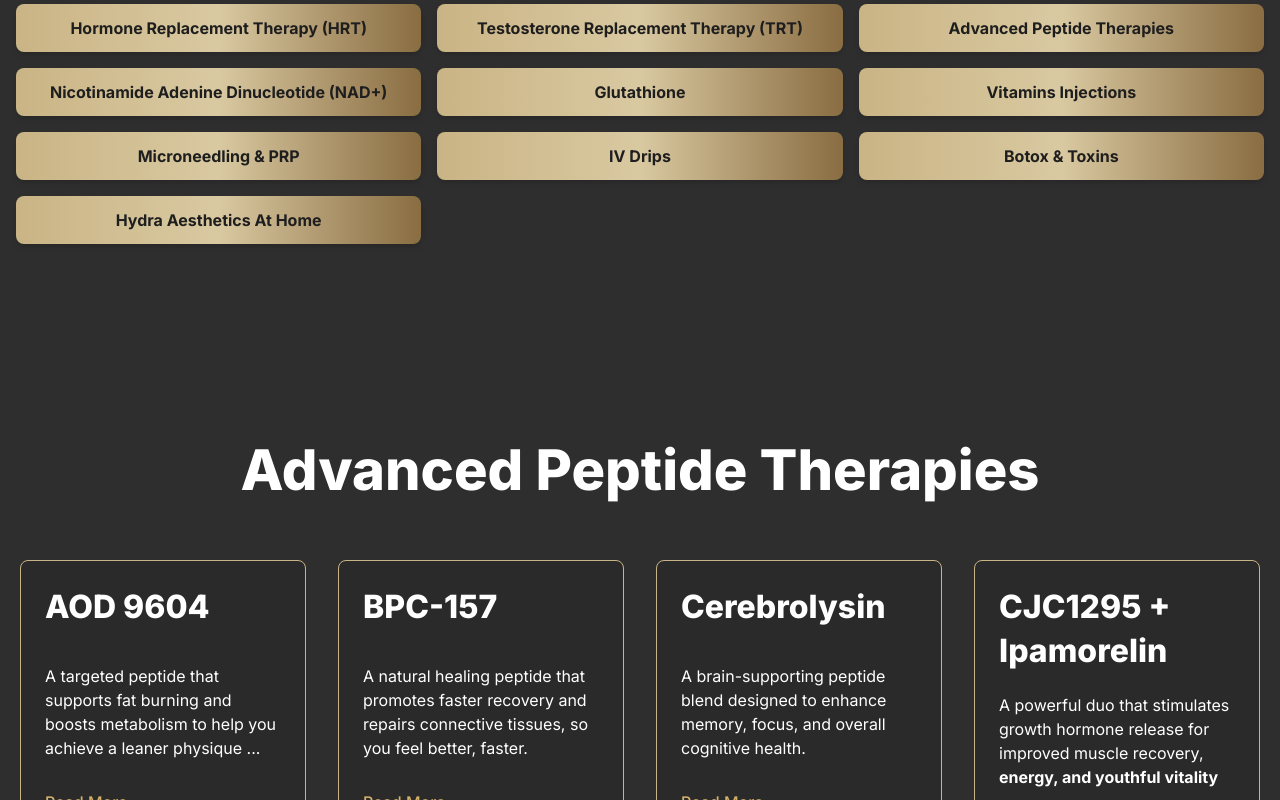
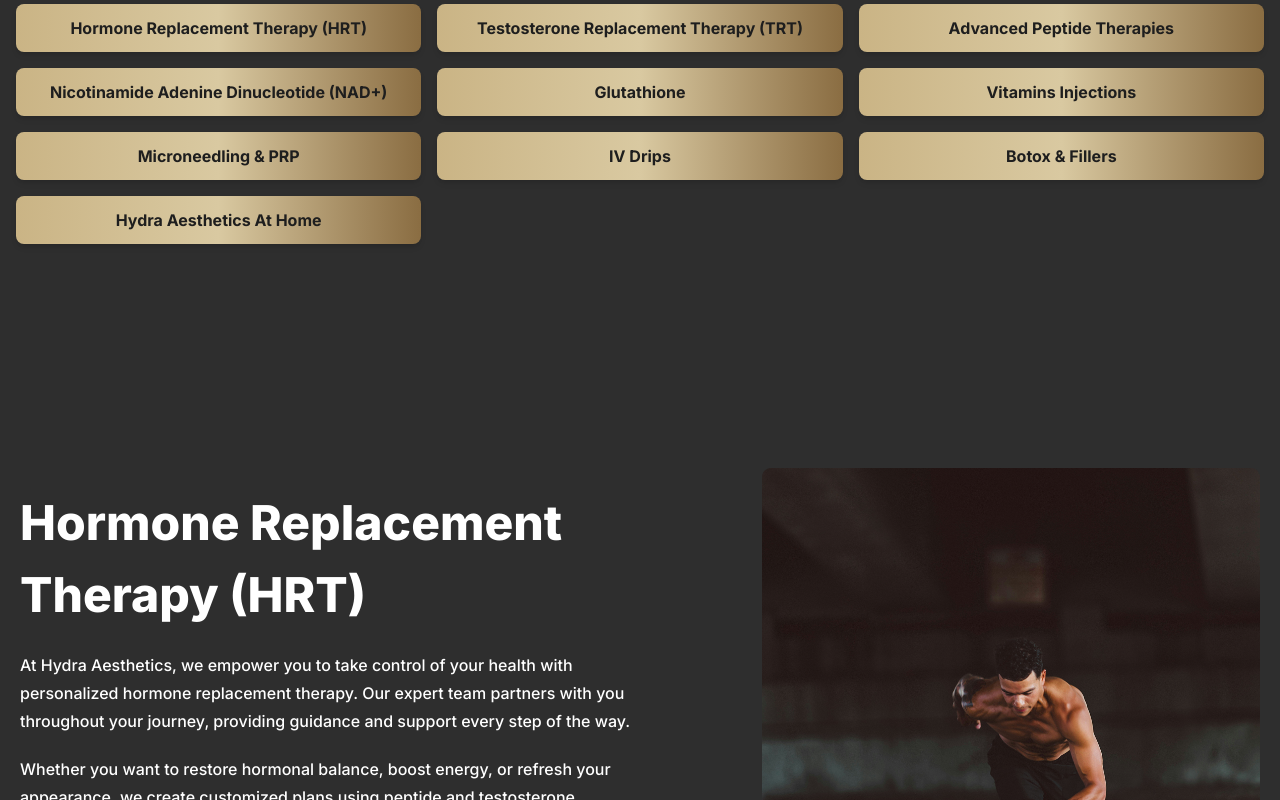
Before and after one commit to jihansofts/HydrAaesthetis, a Next.js app: page / in a window 1280 px wide. Shown: the part 1680-2480 px from the top of the page. Built offline with nearby package versions, Linux system fonts and the light colour scheme.

Commit message:
update section

```diff
--- a/src/app/(CommonLayout)/order/page.tsx
+++ b/src/app/(CommonLayout)/order/page.tsx
@@ -123,7 +123,7 @@ const OrderPage: React.FC = () => {
                       </span>
                       <button
                         onClick={() => removeItem(item.productId)}
-                        className="text-[#CAB485] hover:text-red-300 ml-2"
+                        className="text-[#CAB485] cursor-pointer hover:text-red-300 ml-2"
                         aria-label="Remove item">
                         Remove
                       </button>
--- a/src/app/(CommonLayout)/page.tsx
+++ b/src/app/(CommonLayout)/page.tsx
@@ -17,12 +17,12 @@ export default function Home() {
     <main>
       <HeroSection />
       <WhyChooseUs />
+      <Hormone />
       <ExclusiveSection />
       <NicotinamideSection />
-      <Hormone />
       <VitaminsSection />
+      <BotoxSection />
       <DripsSection />
-      <BotoxSection />
       <Magic />
       <HydraAest />
     </main>
--- a/src/components/home/WhyChooseUs.tsx
+++ b/src/components/home/WhyChooseUs.tsx
@@ -34,7 +34,7 @@ const WhyChooseUs = ({ serviceRef }: WhyChooseUsProps) => {
     // { id: "fillers", title: "Fillers & Muscle Relaxers" },
     { id: "microneedling", title: "Microneedling & PRP" },
     { id: "iv-drips", title: "IV Drips" },
-    { id: "botox", title: "Botox & Toxins" },
+    { id: "botox", title: "Botox & Fillers" },
     { id: "aesthetics-home", title: "Hydra Aesthetics At Home" },
   ];
 
```
